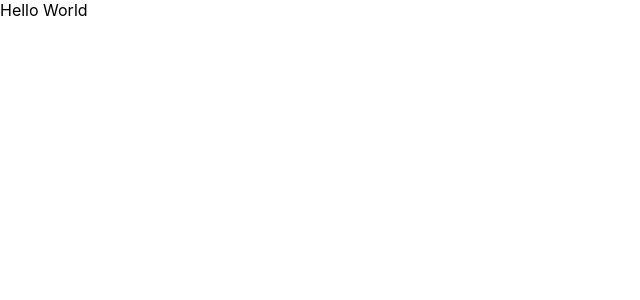
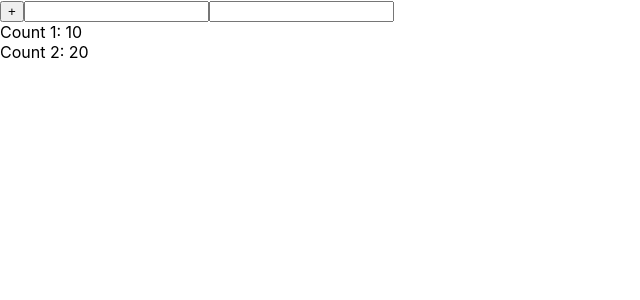
Before and after one commit to Msheezi/hooks-practice, a React (Create React App) app: page / in a window 1280 px wide. Shown: the top 300 px of the page, without its empty margins (0-640 px from the left). Built offline with nearby package versions, Linux system fonts and the light colour scheme.

Commit message:
Counter and custom form hook

```diff
--- a/src/App.js
+++ b/src/App.js
@@ -1,12 +1,36 @@
-import React from 'react';
-import logo from './logo.svg';
+import React, {useState} from 'react';
+
 import './App.css';
 
+// const expensiveInitialState = () => {
+//   return 10
+// can use this to set the intial state to the result of this function.  The initial state
+// will only be called once with the usestate instead of on ever render if using a function to define the initial state
+// }
 const App = () => {
-  return(
 
-    <div>Hello World</div>
-  )
+  const [{count, count2}, setCount] = useState({count: 10, count2: 20});
+
+return (
+  <>
+  <button onClick={() => setCount(currentState => ({
+    count2: currentState.count2 + 1,
+    count: currentState.count + 1}))}>+</button>
+    {/* To have multiple updates, spread the object then do the updates to the
+    portion of the object you want to change.  the updated function doesn't do a
+    merge.  basically you need to use all the keys in the update to ensure
+    it stays in sync */}
+
+    <input name="email"></input>
+    <input type="password" name="password"></input>
+
+    <div>Count 1: {count}</div>
+    <div>Count 2: {count2}</div>
+
+
+</>
+)
+
 
 }
 
```
